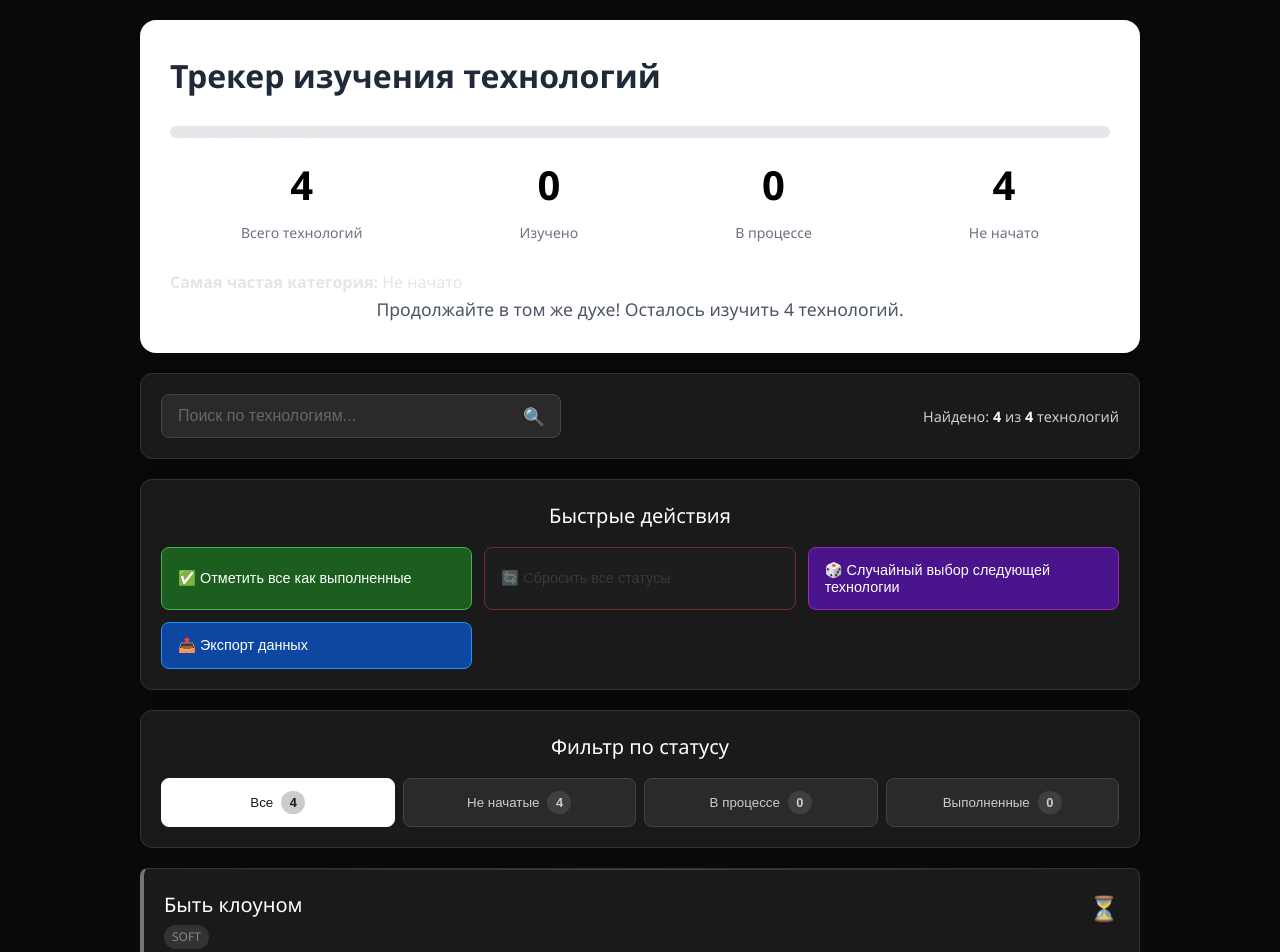
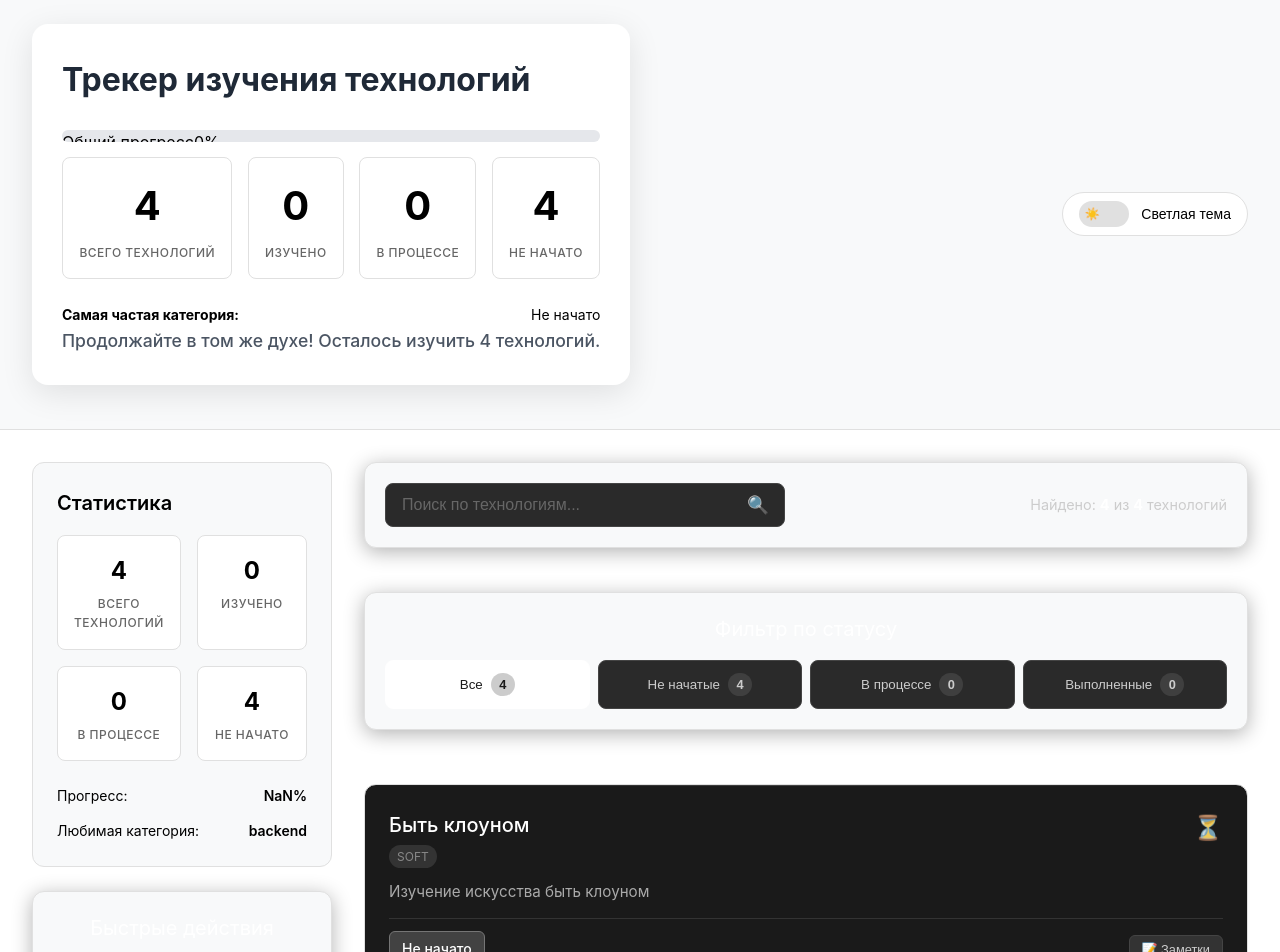
Before and after one commit to N0manz/Bogatyrev4, a React (Vite) app: page / in a window 1280 px wide. Shown: the top 952 px of the page. Built offline with nearby package versions, Linux system fonts and the light colour scheme.

Commit message:
feat: 23 errors with progress bar, but ok

```diff
--- a/src/App.css
+++ b/src/App.css
@@ -1,34 +1,218 @@
+:root {
+  --bg-primary: #ffffff;
+  --bg-secondary: #f8f9fa;
+  --text-primary: #000000;
+  --text-secondary: #666666;
+  --border-color: #e0e0e0;
+  --accent-color: #000000;
+  --shadow: 0 2px 8px rgba(0, 0, 0, 0.1);
+}
+
+[data-theme="dark"] {
+  --bg-primary: #1a1a1a;
+  --bg-secondary: #2d2d2d;
+  --text-primary: #ffffff;
+  --text-secondary: #a0a0a0;
+  --border-color: #404040;
+  --accent-color: #ffffff;
+  --shadow: 0 2px 8px rgba(0, 0, 0, 0.3);
+}
+
 * {
   margin: 0;
   padding: 0;
   box-sizing: border-box;
+  transition: background-color 0.3s ease, color 0.3s ease, border-color 0.3s ease;
 }
 
 body {
-  font-family: 'Segoe UI', Tahoma, Geneva, Verdana, sans-serif;
-  background: #0a0a0a;
-  min-height: 100vh;
-  color: #e5e5e5;
-  padding: 20px;
+  font-family: -apple-system, BlinkMacSystemFont, 'Segoe UI', Roboto, sans-serif;
+  background-color: var(--bg-primary);
+  color: var(--text-primary);
   line-height: 1.6;
 }
 
 .app {
-  max-width: 1000px;
-  margin: 0 auto;
   min-height: 100vh;
+  background-color: var(--bg-primary);
 }
 
-.technologies-list {
-  margin-top: 20px;
+.app-header {
+  display: flex;
+  justify-content: space-between;
+  align-items: center;
+  padding: 1.5rem 2rem;
+  border-bottom: 1px solid var(--border-color);
+  background-color: var(--bg-secondary);
 }
 
+.main-content {
+  display: grid;
+  grid-template-columns: 300px 1fr;
+  gap: 2rem;
+  padding: 2rem;
+  max-width: 1400px;
+  margin: 0 auto;
+}
+
+/* Theme Toggle */
+.theme-toggle {
+  display: flex;
+  align-items: center;
+  gap: 0.75rem;
+  background: none;
+  border: 1px solid var(--border-color);
+  padding: 0.5rem 1rem;
+  border-radius: 50px;
+  cursor: pointer;
+  color: var(--text-primary);
+  background-color: var(--bg-primary);
+}
+
+.toggle-track {
+  width: 50px;
+  height: 26px;
+  border-radius: 50px;
+  position: relative;
+  background: var(--border-color);
+}
+
+.toggle-thumb {
+  position: absolute;
+  top: 2px;
+  left: 2px;
+  width: 22px;
+  height: 22px;
+  border-radius: 50%;
+  display: flex;
+  align-items: center;
+  justify-content: center;
+  font-size: 12px;
+  transition: transform 0.3s ease;
+}
+
+.toggle-track.dark .toggle-thumb {
+  transform: translateX(24px);
+}
+
+.toggle-label {
+  font-size: 0.875rem;
+  font-weight: 500;
+}
+
+/* User Stats */
+.user-stats {
+  background-color: var(--bg-secondary);
+  padding: 1.5rem;
+  border-radius: 12px;
+  border: 1px solid var(--border-color);
+}
+
+.user-stats h3 {
+  margin-bottom: 1rem;
+  font-size: 1.25rem;
+  font-weight: 600;
+}
+
+.stats-grid {
+  display: grid;
+  grid-template-columns: 1fr 1fr;
+  gap: 1rem;
+  margin-bottom: 1.5rem;
+}
+
+.stat-item {
+  text-align: center;
+  padding: 1rem;
+  background-color: var(--bg-primary);
+  border-radius: 8px;
+  border: 1px solid var(--border-color);
+}
+
+.stat-value {
+  font-size: 1.5rem;
+  font-weight: 700;
+  margin-bottom: 0.25rem;
+}
+
+.stat-label {
+  font-size: 0.75rem;
+  color: var(--text-secondary);
+  text-transform: uppercase;
+  letter-spacing: 0.5px;
+}
+
+.stats-details {
+  display: flex;
+  flex-direction: column;
+  gap: 0.75rem;
+}
+
+.stat-detail {
+  display: flex;
+  justify-content: space-between;
+  align-items: center;
+  font-size: 0.875rem;
+}
+
+.stat-detail span:last-child {
+  font-weight: 600;
+}
+
+/* Sidebar Layout */
+.sidebar {
+  display: flex;
+  flex-direction: column;
+  gap: 1.5rem;
+}
+
+.content {
+  display: flex;
+  flex-direction: column;
+  gap: 1.5rem;
+}
+
+/* Rest of your existing styles remain largely the same, just update color variables */
+.technologies-list {
+  display: grid;
+  gap: 1rem;
+}
+
+.no-results {
+  text-align: center;
+  padding: 3rem 2rem;
+  color: var(--text-secondary);
+}
+
+/* Update existing components to use CSS variables */
+.technology-card {
+  background-color: var(--bg-secondary);
+  border: 1px solid var(--border-color);
+  border-radius: 12px;
+  padding: 1.5rem;
+}
+
+.search-bar,
+.filter-tabs,
+.quick-actions {
+  background-color: var(--bg-secondary);
+  border: 1px solid var(--border-color);
+}
+
+/* Responsive Design */
 @media (max-width: 768px) {
-  .app {
-    padding: 0;
+  .main-content {
+    grid-template-columns: 1fr;
+    padding: 1rem;
   }
 
-  body {
-    padding: 10px;
+  .app-header {
+    flex-direction: column;
+    gap: 1rem;
+    align-items: stretch;
+  }
+
+  .stats-grid {
+    grid-template-columns: 1fr;
   }
 }
--- a/src/App.jsx
+++ b/src/App.jsx
@@ -1,10 +1,12 @@
-import { useState } from 'react'
+import { useState, useEffect } from 'react'
 import useTechnologies from './hooks/useTechnologies'
 import TechnologyCard from './components/TechnologyCard'
 import ProgressHeader from './components/ProgressHeader'
 import QuickActions from './components/QuickActions'
 import SearchBar from './components/SearchBar'
 import FilterTabs from './components/FilterTabs'
+import ThemeToggle from './components/ThemeToggle'
+import UserStats from './components/UserStats'
 import './App.css'
 
 const App = () => {
@@ -19,6 +21,29 @@ const App = () => {
 
   const [activeFilter, setActiveFilter] = useState('all')
   const [searchQuery, setSearchQuery] = useState('')
+  const [isDarkTheme, setIsDarkTheme] = useState(false)
+
+  // Инициализация темы из localStorage или системных настроек
+  useEffect(() => {
+    const savedTheme = localStorage.getItem('theme')
+    if (savedTheme) {
+      setIsDarkTheme(savedTheme === 'dark')
+    } else {
+      const prefersDark = window.matchMedia('(prefers-color-scheme: dark)').matches
+      setIsDarkTheme(prefersDark)
+    }
+  }, [])
+
+  // Применение темы
+  useEffect(() => {
+    const theme = isDarkTheme ? 'dark' : 'light'
+    document.documentElement.setAttribute('data-theme', theme)
+    localStorage.setItem('theme', theme)
+  }, [isDarkTheme])
+
+  const toggleTheme = () => {
+    setIsDarkTheme(!isDarkTheme)
+  }
 
   const randomNextTechnology = () => {
     const notStartedTech = technologies.filter(tech => tech.status === 'not-started')
@@ -38,22 +63,52 @@ const App = () => {
     return statusMatch && searchMatch
   })
 
+  // Статистика для UserStats
+  const userStats = {
+    totalTechnologies: technologies.length,
+    completed: technologies.filter(tech => tech.status === 'completed').length,
+    inProgress: technologies.filter(tech => tech.status === 'in-progress').length,
+    notStarted: technologies.filter(tech => tech.status === 'not-started').length,
+    favoriteCategory: getFavoriteCategory(),
+    completionRate: progress.percentage
+  }
+
+  function getFavoriteCategory() {
+    const categories = technologies.map(tech => tech.category)
+    const categoryCount = categories.reduce((acc, category) => {
+      acc[category] = (acc[category] || 0) + 1
+      return acc
+    }, {})
+
+    return Object.keys(categoryCount).reduce((a, b) =>
+      categoryCount[a] > categoryCount[b] ? a : b, 'None'
+    )
+  }
+
   return (
     <div className="app">
+      <div className="app-header">
         <ProgressHeader technologies={technologies} progress={progress} />
+        <ThemeToggle isDarkTheme={isDarkTheme} onToggle={toggleTheme} />
+      </div>
 
+      <div className="main-content">
+        <div className="sidebar">
+          <UserStats stats={userStats} />
+          <QuickActions
+            onMarkAllCompleted={markAllAsCompleted}
+            onResetAll={resetAllStatuses}
+            onRandomNext={randomNextTechnology}
+            technologies={technologies}
+          />
+        </div>
+
+        <div className="content">
           <SearchBar
             searchQuery={searchQuery}
             onSearchChange={setSearchQuery}
             resultsCount={filteredTechnologies.length}
             totalCount={technologies.length}
-      />
-
-      <QuickActions
-        onMarkAllCompleted={markAllAsCompleted}
-        onResetAll={resetAllStatuses}
-        onRandomNext={randomNextTechnology}
-        technologies={technologies}
           />
 
           <FilterTabs
@@ -80,6 +135,8 @@ const App = () => {
             )}
           </div>
         </div>
+      </div>
+    </div>
   )
 }
 
--- /dev/null
+++ b/src/components/ThemeToggle.jsx
@@ -0,0 +1,20 @@
+const ThemeToggle = ({ isDarkTheme, onToggle }) => {
+  return (
+    <button
+      className="theme-toggle"
+      onClick={onToggle}
+      aria-label={isDarkTheme ? 'Переключить на светлую тему' : 'Переключить на темную тему'}
+    >
+      <div className={`toggle-track ${isDarkTheme ? 'dark' : 'light'}`}>
+        <div className="toggle-thumb">
+          {isDarkTheme ? '🌙' : '☀️'}
+        </div>
+      </div>
+      <span className="toggle-label">
+        {isDarkTheme ? 'Темная тема' : 'Светлая тема'}
+      </span>
+    </button>
+  )
+}
+
+export default ThemeToggle
--- /dev/null
+++ b/src/components/UserStats.jsx
@@ -0,0 +1,43 @@
+const UserStats = ({ stats }) => {
+  return (
+    <div className="user-stats">
+      <h3>Статистика</h3>
+
+      <div className="stats-grid">
+        <div className="stat-item">
+          <div className="stat-value">{stats.totalTechnologies}</div>
+          <div className="stat-label">Всего технологий</div>
+        </div>
+
+        <div className="stat-item">
+          <div className="stat-value">{stats.completed}</div>
+          <div className="stat-label">Изучено</div>
+        </div>
+
+        <div className="stat-item">
+          <div className="stat-value">{stats.inProgress}</div>
+          <div className="stat-label">В процессе</div>
+        </div>
+
+        <div className="stat-item">
+          <div className="stat-value">{stats.notStarted}</div>
+          <div className="stat-label">Не начато</div>
+        </div>
+      </div>
+
+      <div className="stats-details">
+        <div className="stat-detail">
+          <span>Прогресс:</span>
+          <span>{Math.round(stats.completionRate)}%</span>
+        </div>
+
+        <div className="stat-detail">
+          <span>Любимая категория:</span>
+          <span>{stats.favoriteCategory}</span>
+        </div>
+      </div>
+    </div>
+  )
+}
+
+export default UserStats
```
Lines whose indentation alone changed are shown as unchanged.
